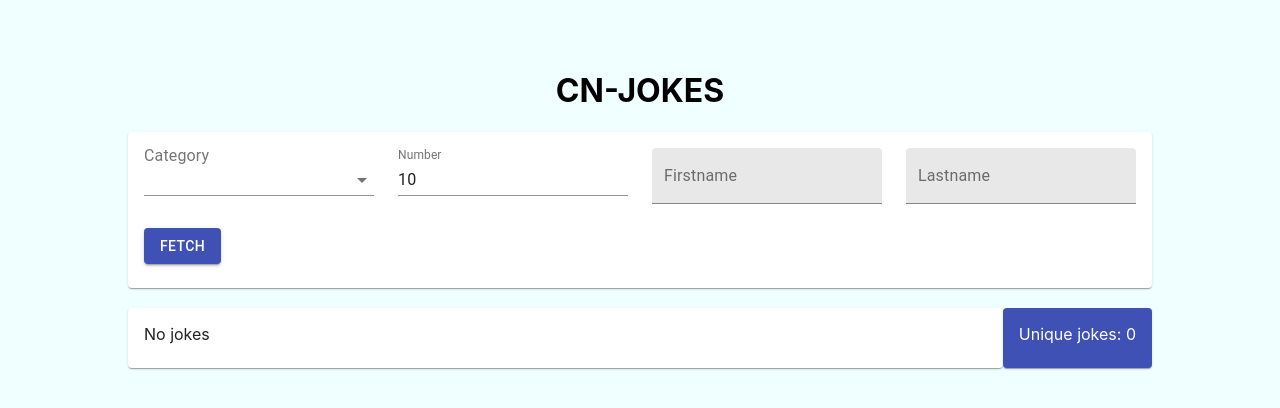
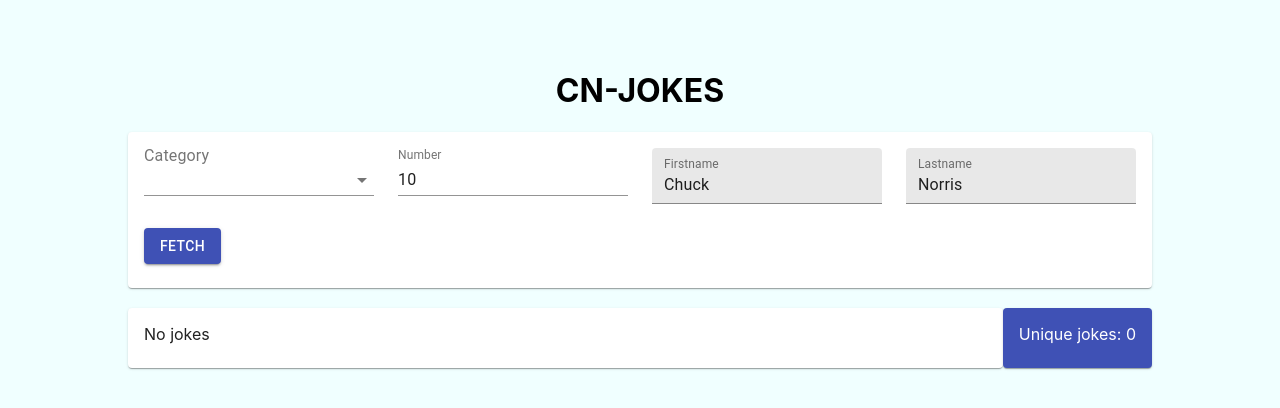
Before and after one commit to ekko12345/cn_jokes, a React (Create React App) app: page / in a window 1280 px wide. Shown: the top 408 px of the page. Built offline with nearby package versions, Linux system fonts and the light colour scheme.

Commit message:
Small detail fix, app ready!

```diff
--- a/src/components/search-filters/SearchFilters.js
+++ b/src/components/search-filters/SearchFilters.js
@@ -12,8 +12,8 @@ export default function SearchFilters(props) {
   const [values, setValues] = React.useState({
     category: "",
     amount: 10,
-    firstName: "",
-    lastName: "",
+    firstName: "Chuck",
+    lastName: "Norris",
   });
 
   const handleChange = (prop) => (event) => {
@@ -59,6 +59,7 @@ export default function SearchFilters(props) {
               className="width-100"
               label="Firstname"
               variant="filled"
+              value={values.firstName}
               onChange={handleChange("firstName")}
             />
           </Grid>
@@ -67,6 +68,7 @@ export default function SearchFilters(props) {
               className="width-100"
               label="Lastname"
               variant="filled"
+              value={values.lastName}
               onChange={handleChange("lastName")}
             />
           </Grid>
```
